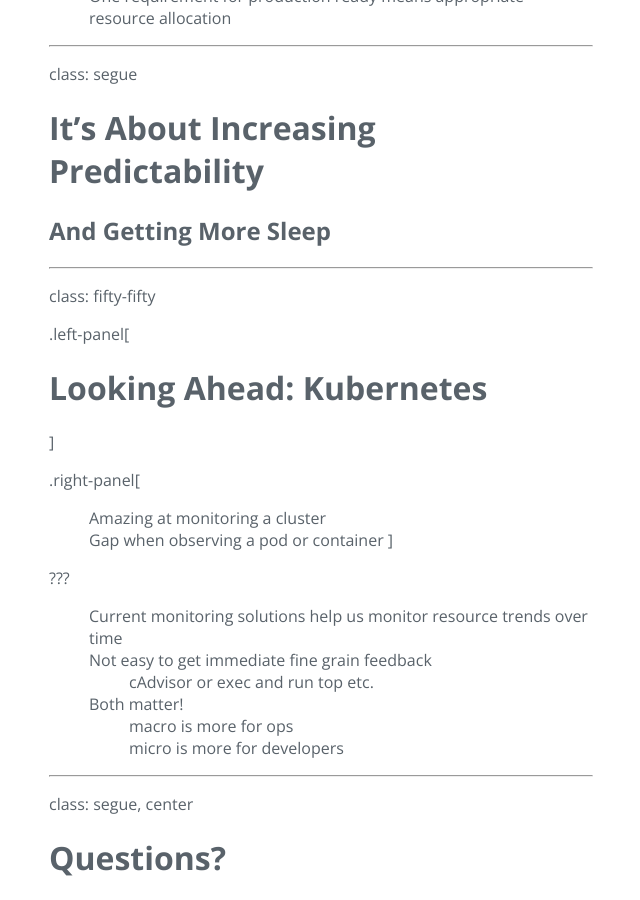
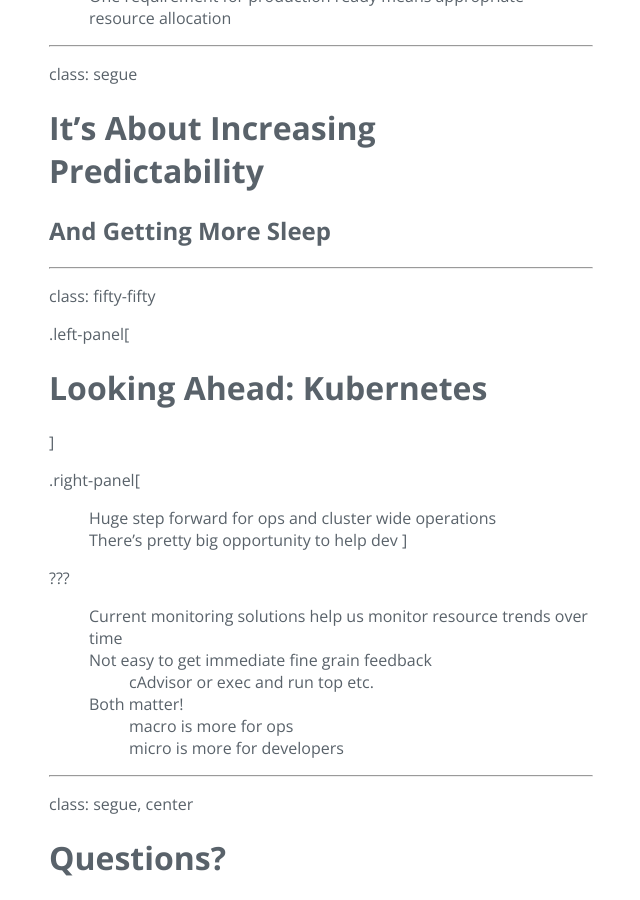
Before and after one commit to bufferapp/buffer-talks, a Jekyll site: the page built from slides/optimize-cluster-resource-allocation.md, in a window 1280 px wide and 900 px high, scrolled down 11937 px. Shown: the whole window, without its empty margins (319-959 px from the left). Built offline with Jekyll 4.4.1, drawn with Linux system fonts in a browser that asks for light colours; our own code applies the rules of GitHub Pages for plain Markdown files; some of the changed text lies outside the part shown.

Commit message:
Couple minor tweaks

```diff
--- a/slides/optimize-cluster-resource-allocation.md
+++ b/slides/optimize-cluster-resource-allocation.md
@@ -453,8 +453,8 @@
 ]
 
 .right-panel[
-- Amazing at monitoring a cluster
-- Gap when observing a pod or container
+- Huge step forward for ops and cluster wide operations
+- There's pretty big opportunity to help dev
 ]
 
 ???
```
Also changed, not shown: other parts of slides/optimize-cluster-resource-allocation.md (+2 -2 lines).
